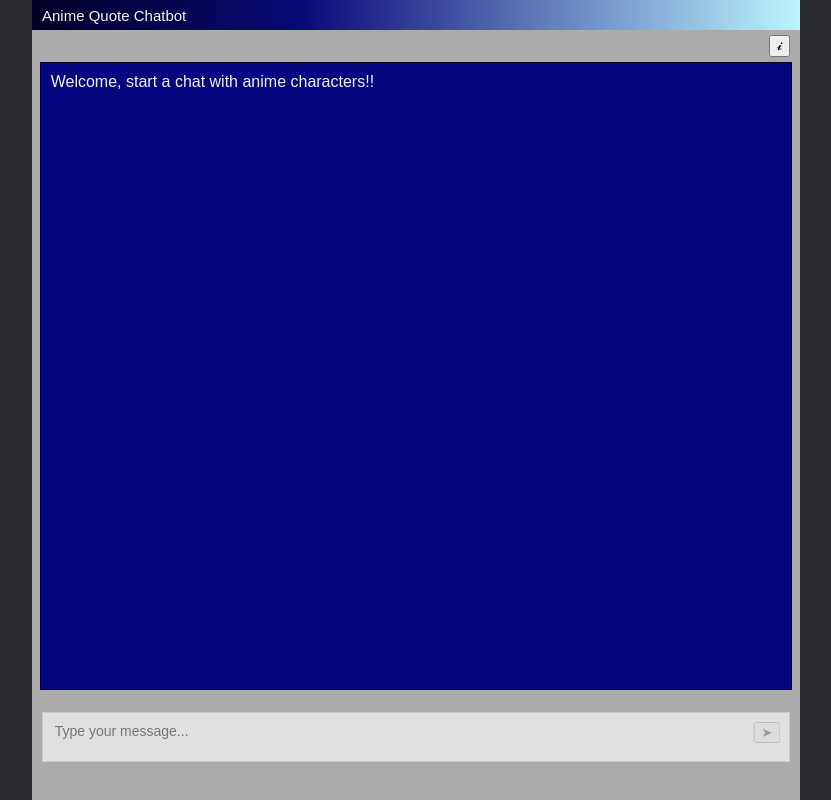
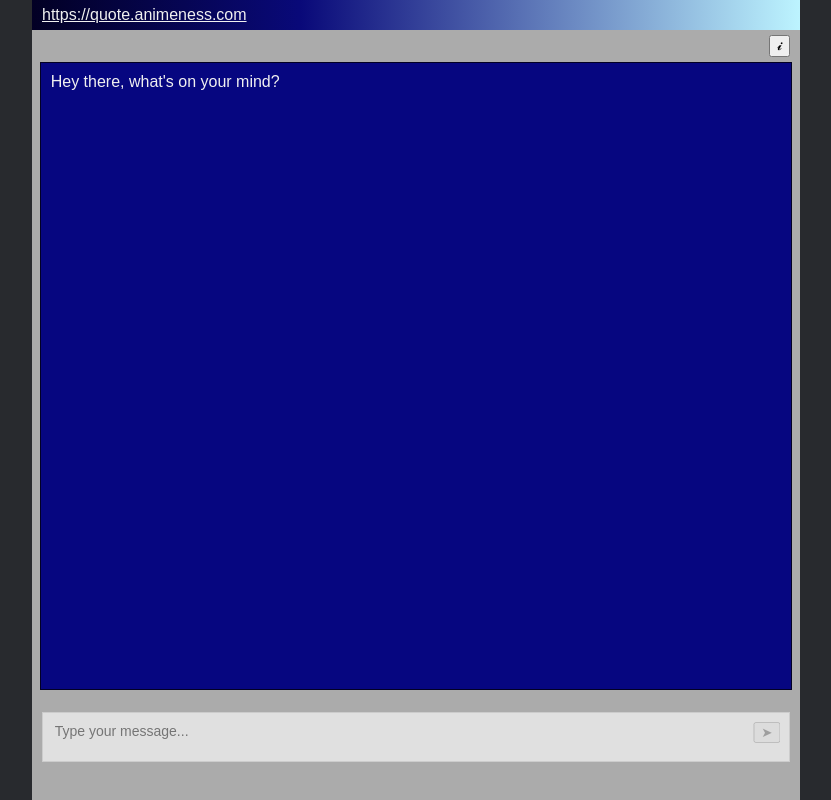
Before and after one commit to znhw/aqc_react, a React (Vite) app: page / in a window 1280 px wide. Shown: the whole page, without its empty margins (224-1055 px from the left). Built offline with nearby package versions, Linux system fonts and the light colour scheme; no server answers; a web font is replaced by a local one.

Commit message:
added project description and changed welcome message

```diff
--- a/src/App.css
+++ b/src/App.css
@@ -31,6 +31,11 @@ html, body {
     height: 100%;
     background-color: var(--background-color);
     font-family: "Geist Pixel", sans-serif;
+}
+
+a {
+    color: #F0F0F0;
+    text-decoration: underline;
 }
 
 main {
@@ -87,8 +92,9 @@ textarea:focus {
 
 .info-content {
     font-size: 12px;
-    color: #F0F0F0;
-    background-color: #020024;
+    color: #ababab;
+    background-color: var(--background-color);
+    box-shadow: 5px 5px 10px 2px rgba(0, 0, 0, 0.5);
     padding: 10px;
     margin-top: 1px;
     margin-left: 21px;
--- a/src/components/chat/MessageList.tsx
+++ b/src/components/chat/MessageList.tsx
@@ -31,7 +31,7 @@ export function MessageList({
     return (
         <div className="message-list">
             {!hasMessages && welcomeMessage && (
-                <div className="welcome-message">{`Welcome, ${welcomeMessage}!`}</div>
+                <div className="welcome-message">{`Hey there, ${welcomeMessage}`}</div>
             )}
 
             {hasMessages && renderMessages(messages)}
--- a/src/components/layout/Header.tsx
+++ b/src/components/layout/Header.tsx
@@ -2,7 +2,9 @@
 export function Header() {
     return (
         <header className="header">
-            <h1 className="">Anime Quote Chatbot</h1>
+            <a href="https://quote.animeness.com" rel="noopener noreferrer">
+                https://quote.animeness.com
+            </a>
         </header>
     );
 }
--- a/src/pages/ChatRoom.tsx
+++ b/src/pages/ChatRoom.tsx
@@ -23,13 +23,20 @@ export function ChatRoom ({
                         <button>𝓲</button>
                     </Popover.Trigger>
                     <Popover.Content>
-                        <p className='info-content'>This is some information about the app.</p>
+                        <div className='info-content'>
+                            <p>
+                            Share what's on your mind, whether it's a feeling, a memory, or a random thought, and the app will match you with quotes that relate with your moment.
+                            </p>
+                            <p>
+                                For support or feedback, please reach out at <a href="mailto:animeness@hotmail.com">animeness@hotmail.com</a>
+                            </p>
+                        </div>
                     </Popover.Content>
                 </Popover>
             </div>
             <MessageList
                 messages={messages}
-                welcomeMessage={welcomeMessage ?? "start a chat with anime characters!"}
+                welcomeMessage={welcomeMessage ?? "what's on your mind?"}
                 typingIndicator ={isTyping}
             />
             <MessageInput
```
